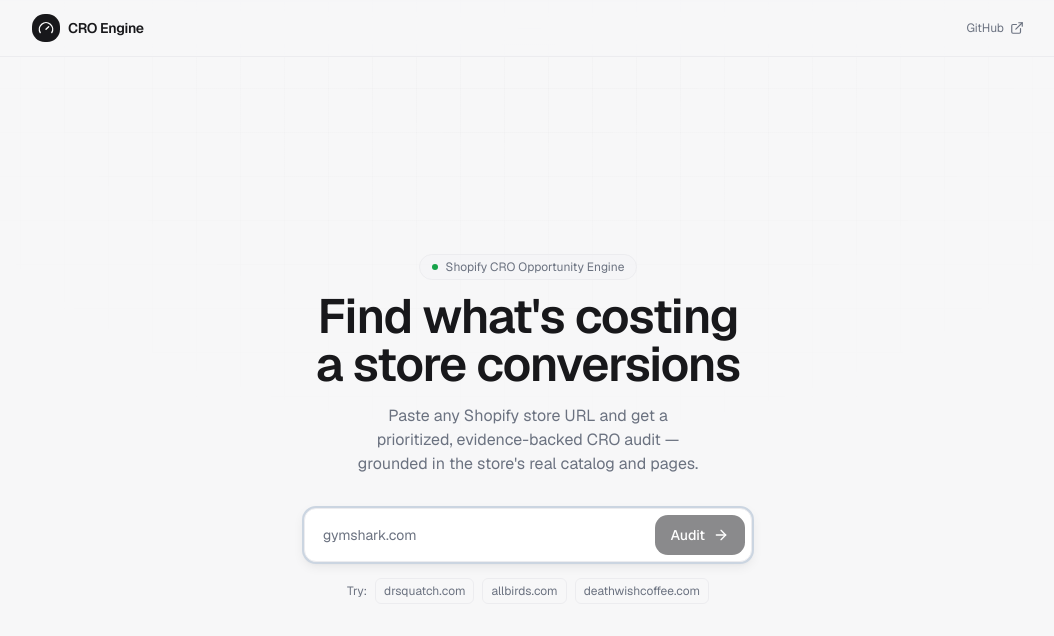
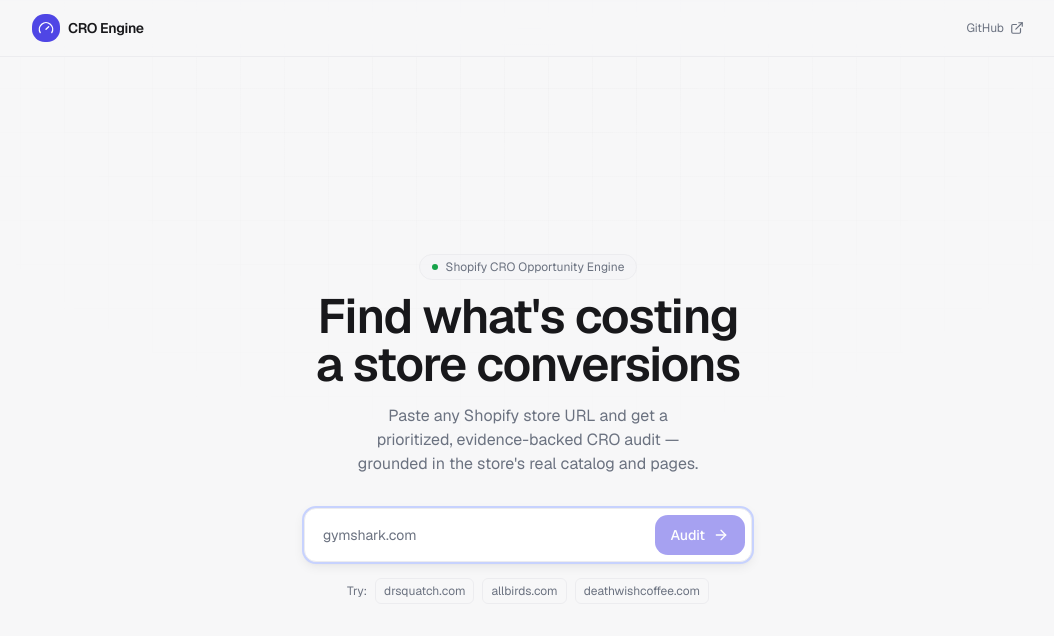
Before and after one commit to RickyVishwakarma/shopify-CRO, a Next.js app: page / in a window 1280 px wide. Shown: the top 636 px of the page, without its empty margins (112-1166 px from the left). Built offline with nearby package versions, Linux system fonts and the light colour scheme.

Commit message:
Add indigo accent, colored logo, roomier spacing, and README screenshots

```diff
--- a/app/globals.css
+++ b/app/globals.css
@@ -14,10 +14,11 @@
   --muted: #f4f4f5;
   --muted-foreground: #6b7280;
   --border: #ececef;
-  --primary: #18181b;
+  --primary: #4f46e5;
   --primary-foreground: #ffffff;
-  --accent: #2563eb;
-  --ring: #cbd5e1;
+  --accent: #4f46e5;
+  --accent-soft: #eef2ff;
+  --ring: #c7d2fe;
   --radius: 0.8rem;
 
   --good: #16a34a;
@@ -39,6 +40,7 @@
   --color-primary: var(--primary);
   --color-primary-foreground: var(--primary-foreground);
   --color-accent: var(--accent);
+  --color-accent-soft: var(--accent-soft);
   --color-ring: var(--ring);
   --color-good: var(--good);
   --color-warn: var(--warn);
--- a/components/audit/AuditDashboard.tsx
+++ b/components/audit/AuditDashboard.tsx
@@ -82,7 +82,7 @@
       )}
 
       {/* Executive summary */}
-      <Card className="mt-6">
+      <Card className="mt-8">
         <CardContent>
           <h2 className="mb-2 text-xs font-medium uppercase tracking-wide text-muted-foreground">
             Executive summary
@@ -94,7 +94,7 @@
       </Card>
 
       {/* Chart + strengths */}
-      <div className="mt-6 grid gap-6 lg:grid-cols-5">
+      <div className="mt-6 grid gap-5 lg:grid-cols-5">
         <Card className="lg:col-span-3">
           <CardContent>
             <h2 className="mb-3 text-xs font-medium uppercase tracking-wide text-muted-foreground">
@@ -141,7 +141,7 @@
       </div>
 
       {/* Category filter chips */}
-      <div className="mb-5 flex flex-wrap gap-1.5">
+      <div className="mb-6 flex flex-wrap gap-1.5">
         {categories.map((c) => (
           <button key={c} onClick={() => setCategory(c)}>
             <Badge variant={category === c ? "accent" : "muted"}>{c}</Badge>
@@ -150,7 +150,7 @@
       </div>
 
       {/* Opportunity list */}
-      <div className="space-y-4">
+      <div className="space-y-5">
         {filtered.length === 0 ? (
           <p className="rounded-lg border border-border bg-card px-4 py-8 text-center text-sm text-muted-foreground">
             No opportunities match your filters.
--- a/components/ui/badge.tsx
+++ b/components/ui/badge.tsx
@@ -10,7 +10,7 @@
   warn: "bg-[color:var(--warn)]/12 text-[color:var(--warn)] border border-[color:var(--warn)]/25",
   bad: "bg-[color:var(--bad)]/12 text-[color:var(--bad)] border border-[color:var(--bad)]/25",
   accent:
-    "bg-[color:var(--accent)]/12 text-[color:var(--accent)] border border-[color:var(--accent)]/25",
+    "bg-accent-soft text-[color:var(--accent)] border border-[color:var(--accent)]/20",
 };
 
 export function Badge({
```
Also changed, not shown: 2 other files (tests, documents, lock files or other folders).
